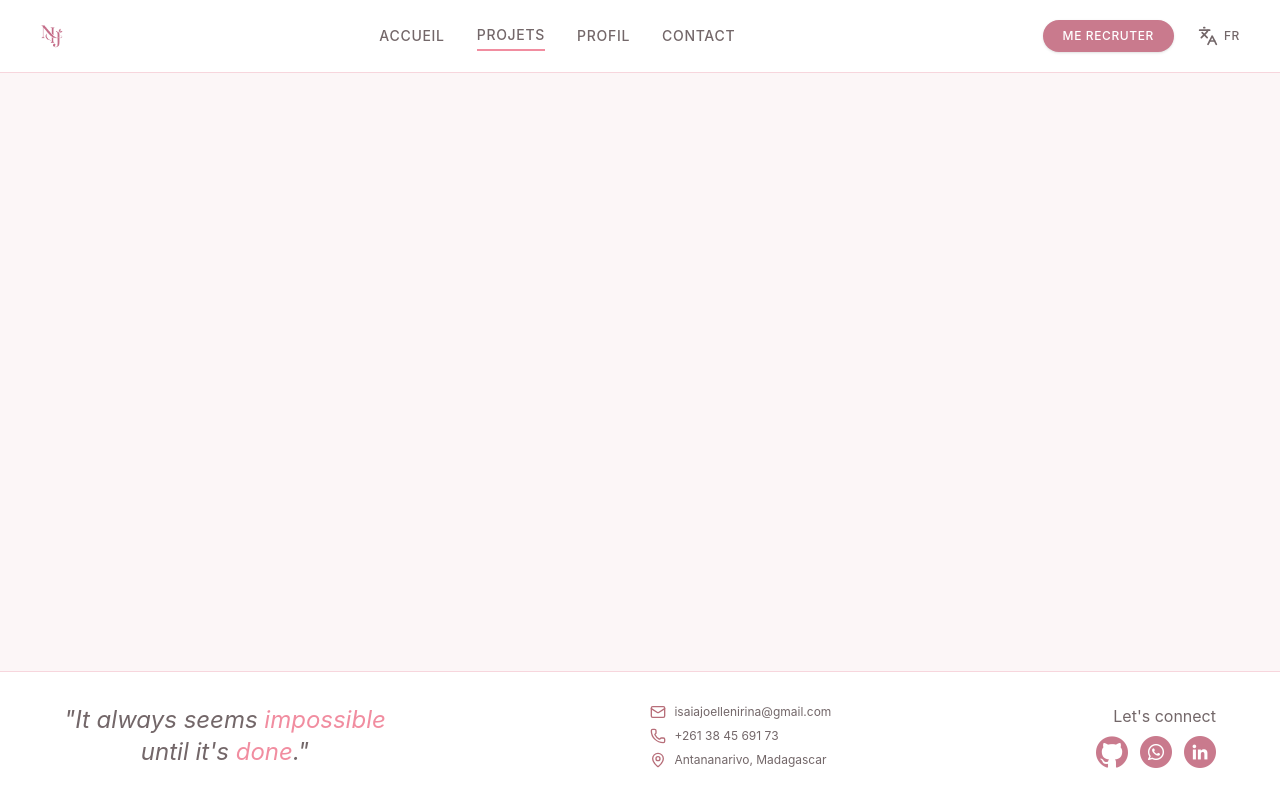
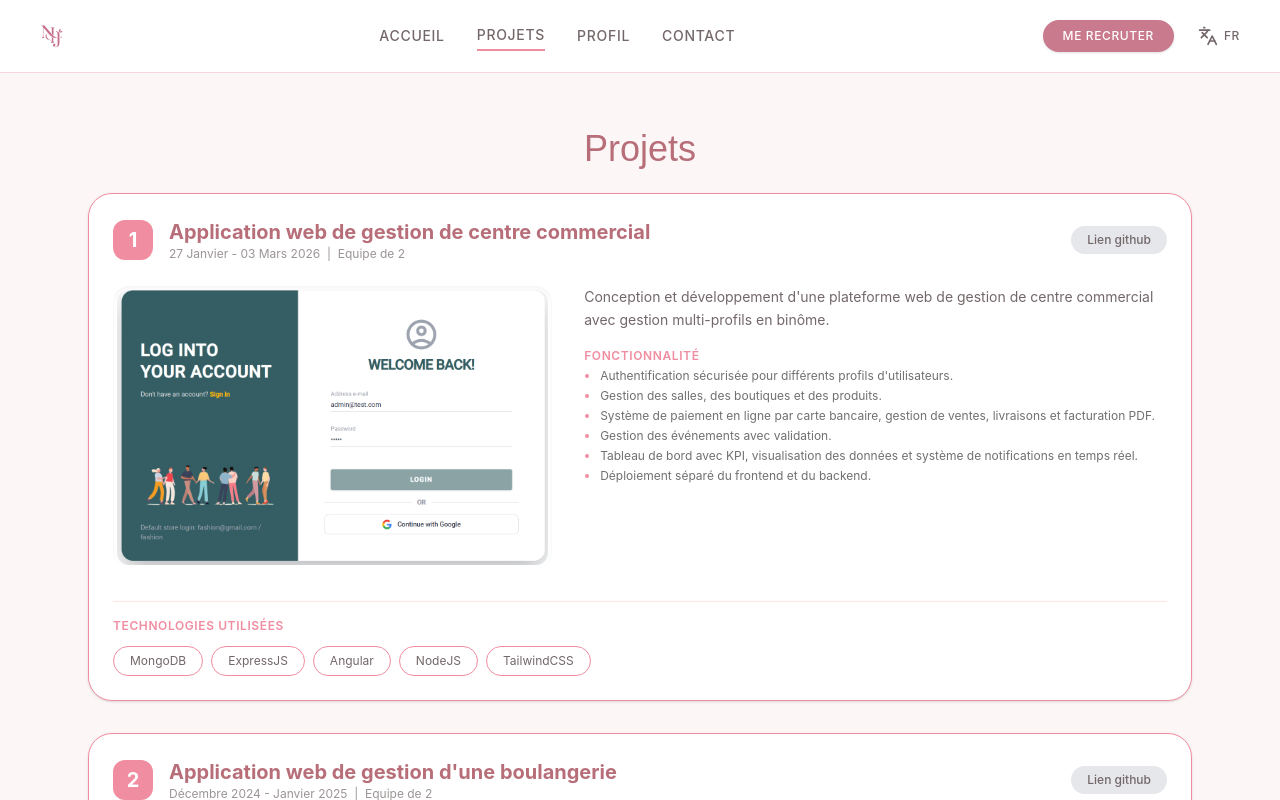
Before and after one commit to isaia0510/my_portfolio, a React (Vite) app: page / in a window 1280 px wide. Both pictures are taken after a click on the button "PROJETS". Shown: the top 800 px of the page. Built offline with nearby package versions, Linux system fonts and the light colour scheme; a web font is replaced by a local one.

Commit message:
Page Projets
Création de différents components utiles pour la mise en page
Création d'un fichier pour les données des projets

```diff
--- a/src/App.jsx
+++ b/src/App.jsx
@@ -2,22 +2,21 @@ import { useState } from 'react'
 import Header from './components/Header';
 import Footer from './components/Footer';
 import Home from './pages/Home/Home';
+import ProjectsPage from './pages/Projet/ProjectsPage';
 
 function App() {
   const [activePage, setActivePage] = useState('accueil');
-  const [isDark, setIsDark] = useState(false);
 
   return (
-    <div className={`min-h-screen flex flex-col bg-[#FCF6F7] text-gray-800 ${isDark ? 'dark bg-gray-900 text-white' : ''}`}>
+    <div className={`min-h-screen flex flex-col bg-[#FCF6F7] text-gray-800`}>
       <Header
         activePage={activePage}
         setActivePage={setActivePage}
-        isDark={isDark}
-        setIsDark={setIsDark}
       />
 
       {/* Affichage de la page sélectionnée */}
       {activePage === 'accueil' && <Home setActivePage={setActivePage} />}
+      {activePage === 'projets' && <ProjectsPage />}
 
       <Footer />
     </div>
--- /dev/null
+++ b/src/components/ProjectCard.jsx
@@ -0,0 +1,79 @@
+import TechBadge from './TechBadge';
+
+export default function ProjectCard({ project }) {
+  return (
+    <div className="border border-pink-secondary-text-color rounded-3xl p-6 bg-white shadow-sm max-w-6xl mx-auto mb-8">
+      {/* En-tête du projet */}
+      <div className="flex flex-col md:flex-row md:items-center justify-between gap-4 mb-6">
+        <div className="flex items-center space-x-4">
+          <div className="w-10 h-10 bg-pink-secondary-text-color rounded-xl flex items-center justify-center text-white font-bold">
+            {/* Icône ou miniature */}
+            <span className="text-xl">{project.id}</span>
+          </div>
+          <div>
+            <h3 className="text-xl font-bold text-pink-smile-text-color">{project.title}</h3>
+            <p className="text-xs text-secondary-text-color">{project.date} &nbsp;|&nbsp; {project.team}</p>
+          </div>
+        </div>
+
+        {/* Boutons d'action du projet */}
+        <div className="flex items-center space-x-3">
+          {project.websiteUrl && (
+            <a
+              href={project.websiteUrl}
+              target="_blank"
+              rel="noopener noreferrer"
+              className="bg-gray-200 hover:bg-gray-300 text-primary-text-color font-medium px-4 py-1.5 rounded-full text-xs transition-all"
+            >
+              Site web
+            </a>
+          )}
+          {project.githubUrl && (
+            <a
+              href={project.githubUrl}
+              target="_blank"
+              rel="noopener noreferrer"
+              className="bg-gray-200 hover:bg-gray-300 text-primary-text-color font-medium px-4 py-1.5 rounded-full text-xs transition-all"
+            >
+              Lien github
+            </a>
+          )}
+        </div>
+      </div>
+
+      {/* Corps du projet */}
+      <div className="flex flex-col md:flex-row gap-8 items-start">
+        {/* Aperçu image */}
+        <div className="w-full md:w-5/12 rounded-2xl overflow-hidden shadow-inner p-1">
+          <img src={project.image} alt={project.title} className="w-full h-auto rounded-xl object-cover" />
+        </div>
+
+        {/* Description & Fonctionnalités */}
+        <div className="flex-1 space-y-4">
+          <p className="text-primary-text-color text-sm leading-relaxed">
+            {project.description}
+          </p>
+
+          <div>
+            <h4 className="text-pink-secondary-text-color font-semibold text-xs uppercase tracking-wider mb-1">Fonctionnalité</h4>
+            <ul className="list-disc pl-4 space-y-1 text-xs text-text-long marker:text-pink-secondary-text-color">
+              {project.features.map((feature, index) => (
+                <li key={index}>{feature}</li>
+              ))}
+            </ul>
+          </div>
+        </div>
+      </div>
+
+      {/* Technologies utilisées */}
+      <div className="mt-8 pt-4 border-t border-rose-100">
+        <h4 className="text-pink-secondary-text-color font-semibold text-xs uppercase tracking-wider mb-3">Technologies utilisées</h4>
+        <div className="flex flex-wrap gap-2">
+          {project.technologies.map((tech, index) => (
+            <TechBadge key={index} name={tech} />
+          ))}
+        </div>
+      </div>
+    </div>
+  );
+}
--- /dev/null
+++ b/src/components/SmileTitle.jsx
@@ -0,0 +1,7 @@
+export default function ({ children }) {
+    return(
+        <h2 className="font-smile text-4xl text-pink-smile-text-color text-center my-6">
+            {children}
+        </h2>
+    );
+}
--- /dev/null
+++ b/src/components/TechBadge.jsx
@@ -0,0 +1,7 @@
+export default function TechBadge({ name }) {
+  return (
+    <span className="border border-pink-secondary-text-color text-primary-text-color text-xs px-4 py-1.5 rounded-full inline-block">
+      {name}
+    </span>
+  );
+}
--- /dev/null
+++ b/src/data/projectsData.js
@@ -0,0 +1,36 @@
+export const projectsData = [
+  {
+    id: 1,
+    title: "Application web de gestion de centre commercial",
+    date: "27 Janvier - 03 Mars 2026",
+    team: "Equipe de 2",
+    description: "Conception et développement d'une plateforme web de gestion de centre commercial avec gestion multi-profils en binôme.",
+    features: [
+        "Authentification sécurisée pour différents profils d'utilisateurs.",
+        "Gestion des salles, des boutiques et des produits.",
+        "Système de paiement en ligne par carte bancaire, gestion de ventes, livraisons et facturation PDF.",
+        "Gestion des événements avec validation.",
+        "Tableau de bord avec KPI, visualisation des données et système de notifications en temps réel.",
+        "Déploiement séparé du frontend et du backend."
+    ],
+    image: "/src/assets/project-mall.png",
+    githubUrl: "https://github.com/Miantsa2/m1p13mean-Isaia-Miantsa-frontend",
+    technologies: ["MongoDB", "ExpressJS", "Angular", "NodeJS", "TailwindCSS"]
+  },
+  {
+    id: 2,
+    title: "Application web de gestion d'une boulangerie",
+    date: "Décembre 2024 - Janvier 2025",
+    team: "Equipe de 2",
+    description: "Projet réalisé pour mettre en pratique les aptitudes d'un chef de projet.",
+    features: [
+        "Conception et développement dédiée à la gestion des produits d’une boulangerie.",
+        "Définition des besoins fonctionnels du projet.",
+        "Modélisation de la base de données avec PostgreSQL.",
+        "onception de l’architecture applicative avec Jakarta EE déployée sur Wildfly.",
+    ],
+    image: "/src/assets/project-bakery.png",
+    githubUrl: "https://github.com/Miantsa2/m1p13mean-Isaia-Miantsa-frontend",
+    technologies: ["Jakarta EE", "PostgreSQL"]
+  },
+];
--- /dev/null
+++ b/src/pages/Projet/ProjectsPage.jsx
@@ -0,0 +1,19 @@
+import SmileTitle from "../../components/SmileTitle";
+import ProjectCard from "../../components/ProjectCard";
+import { projectsData } from "../../data/projectsData";
+
+export default function ProjectsPage() {
+  containerName: "max-w-6xl mx-auto px-6 py-8 flex-1 w-full"
+
+  return (
+    <div className="max-w-6xl mx-auto px-6 py-8 flex-1 w-full">
+      <SmileTitle>Projets</SmileTitle>
+
+      <div className="space-y-6">
+        {projectsData.map((project) => (
+          <ProjectCard key={project.id} project={project} />
+        ))}
+      </div>
+    </div>
+  );
+}
```
Also changed, not shown: src/assets/project-bakery.png (added), src/assets/project-mall.png (added), src/data/project.js (deleted).
